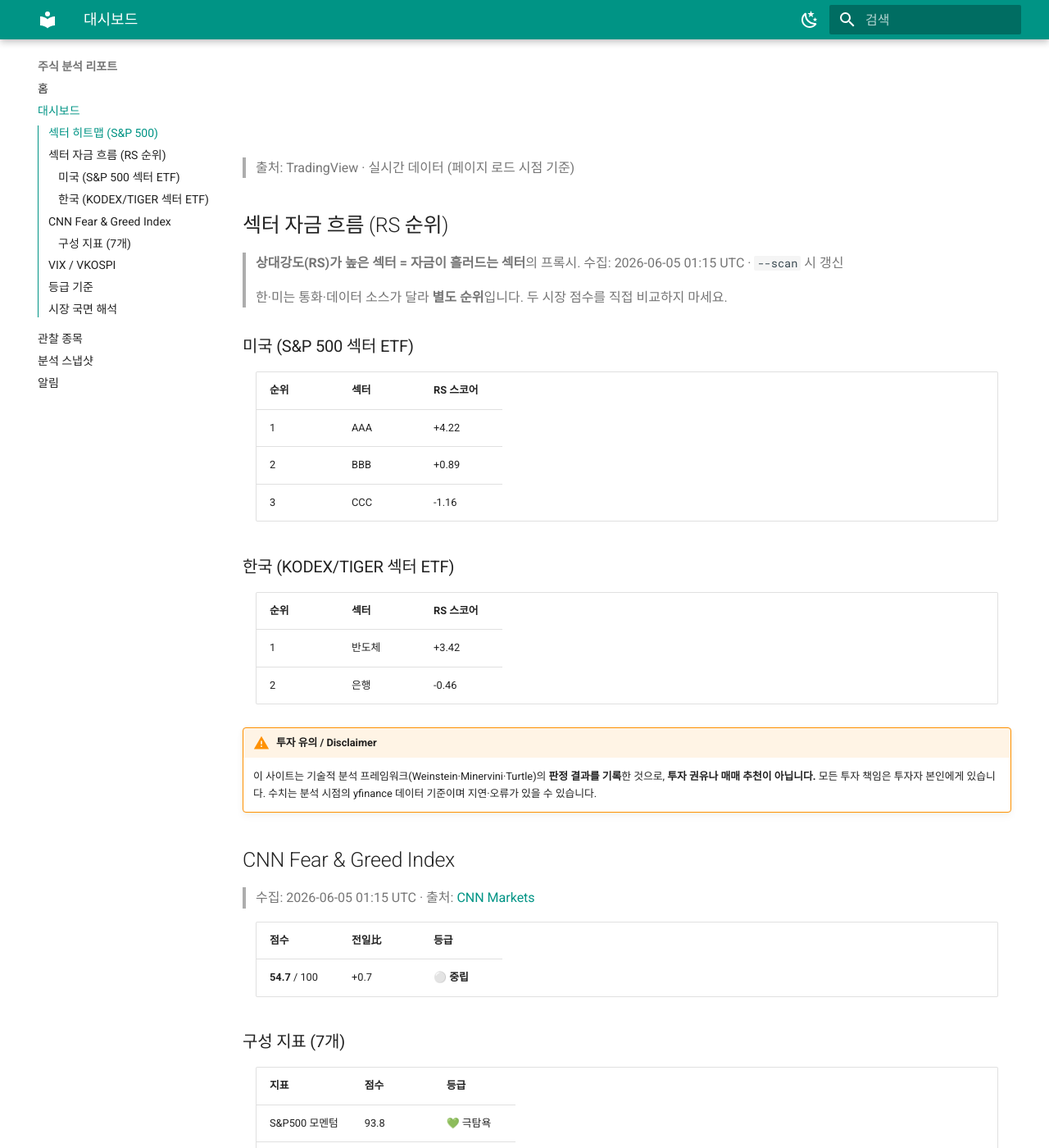
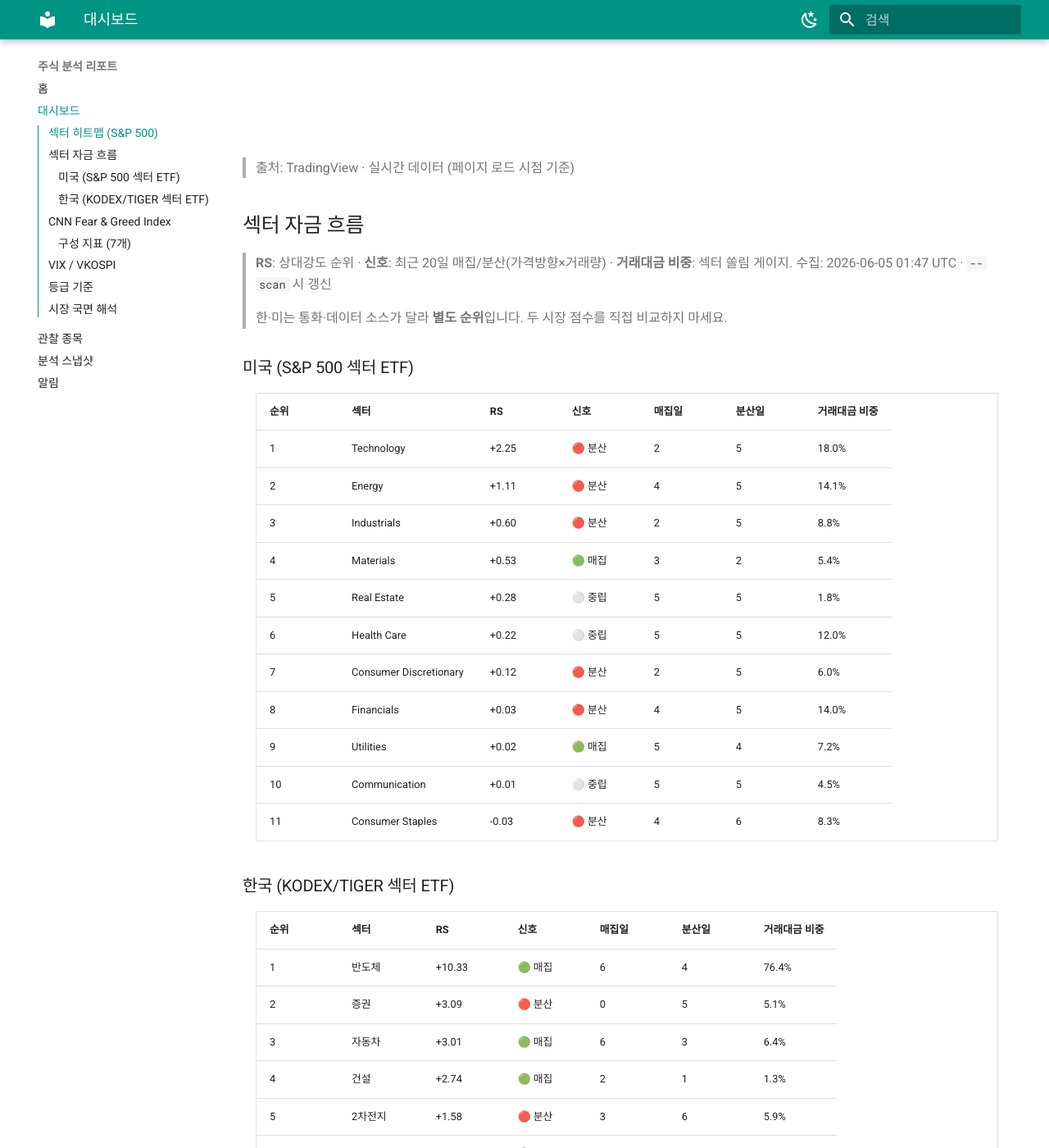
Before and after one commit to workindex/stock-reports, an MkDocs documentation site: the page built from docs/fear-index.md, in a window 1280 px wide and 1400 px high, scrolled down 579 px. Shown: the whole window at 82% size. Built offline with MkDocs 1.6.1 and Material for MkDocs 9.7.7, drawn with Linux system fonts in a browser that asks for light colours; a script that is not in the unit is left out; comment, search, counter and statistics services are not loaded; some of the changed text lies outside the part shown.

Commit message:
feat: 섹터 신호 테이블에 매집/분산·거래대금 비중 컬럼 추가 (2026-06-05)
RS 순위만 있던 표에 방향 신호와 쏠림 게이지 추가.
🟢 매집 / 🔴 분산 / ⚪ 중립 이모지로 한눈에 파악 가능.

```diff
--- a/docs/fear-index.md
+++ b/docs/fear-index.md
@@ -27,26 +27,46 @@
 > 출처: TradingView · 실시간 데이터 (페이지 로드 시점 기준)
 
 
-## 섹터 자금 흐름 (RS 순위)
+## 섹터 자금 흐름
 
-> **상대강도(RS)가 높은 섹터 = 자금이 흘러드는 섹터**의 프록시. 수집: 2026-06-05 01:15 UTC · `--scan` 시 갱신
+> **RS**: 상대강도 순위 · **신호**: 최근 20일 매집/분산(가격방향×거래량) · **거래대금 비중**: 섹터 쏠림 게이지. 수집: 2026-06-05 01:47 UTC · `--scan` 시 갱신
 >
 > 한·미는 통화·데이터 소스가 달라 **별도 순위**입니다. 두 시장 점수를 직접 비교하지 마세요.
 
 ### 미국 (S&P 500 섹터 ETF)
 
-| 순위 | 섹터 | RS 스코어 |
-|---|---|---|
-| 1 | AAA | +4.22 |
-| 2 | BBB | +0.89 |
-| 3 | CCC | -1.16 |
+| 순위 | 섹터 | RS | 신호 | 매집일 | 분산일 | 거래대금 비중 |
+|---|---|---|---|---|---|---|
+| 1 | Technology | +2.25 | 🔴 분산 | 2 | 5 | 18.0% |
+| 2 | Energy | +1.11 | 🔴 분산 | 4 | 5 | 14.1% |
+| 3 | Industrials | +0.60 | 🔴 분산 | 2 | 5 | 8.8% |
+| 4 | Materials | +0.53 | 🟢 매집 | 3 | 2 | 5.4% |
+| 5 | Real Estate | +0.28 | ⚪ 중립 | 5 | 5 | 1.8% |
+| 6 | Health Care | +0.22 | ⚪ 중립 | 5 | 5 | 12.0% |
+| 7 | Consumer Discretionary | +0.12 | 🔴 분산 | 2 | 5 | 6.0% |
+| 8 | Financials | +0.03 | 🔴 분산 | 4 | 5 | 14.0% |
+| 9 | Utilities | +0.02 | 🟢 매집 | 5 | 4 | 7.2% |
+| 10 | Communication | +0.01 | ⚪ 중립 | 5 | 5 | 4.5% |
+| 11 | Consumer Staples | -0.03 | 🔴 분산 | 4 | 6 | 8.3% |
 
 ### 한국 (KODEX/TIGER 섹터 ETF)
 
-| 순위 | 섹터 | RS 스코어 |
-|---|---|---|
-| 1 | 반도체 | +3.42 |
-| 2 | 은행 | -0.46 |
+| 순위 | 섹터 | RS | 신호 | 매집일 | 분산일 | 거래대금 비중 |
+|---|---|---|---|---|---|---|
+| 1 | 반도체 | +10.33 | 🟢 매집 | 6 | 4 | 76.4% |
+| 2 | 증권 | +3.09 | 🔴 분산 | 0 | 5 | 5.1% |
+| 3 | 자동차 | +3.01 | 🟢 매집 | 6 | 3 | 6.4% |
+| 4 | 건설 | +2.74 | 🟢 매집 | 2 | 1 | 1.3% |
+| 5 | 2차전지 | +1.58 | 🔴 분산 | 3 | 6 | 5.9% |
+| 6 | 은행 | +1.27 | 🔴 분산 | 0 | 3 | 1.0% |
+| 7 | 에너지화학 | +1.13 | 🔴 분산 | 2 | 4 | 0.1% |
+| 8 | 철강 | +0.71 | 🔴 분산 | 2 | 6 | 0.1% |
+| 9 | 소프트웨어 | +0.61 | 🟢 매집 | 3 | 1 | 2.0% |
+| 10 | 운송 | -0.04 | 🟢 매집 | 5 | 2 | 0.0% |
+| 11 | 화장품 | -0.22 | 🟢 매집 | 4 | 3 | 0.6% |
+| 12 | 바이오 | -0.25 | 🟢 매집 | 5 | 3 | 0.8% |
+| 13 | IT | -0.54 | 🔴 분산 | 4 | 5 | 0.1% |
+| 14 | 미디어컨텐츠 | -1.92 | 🔴 분산 | 0 | 8 | 0.1% |
 
 !!! warning "투자 유의 / Disclaimer"
     이 사이트는 기술적 분석 프레임워크(Weinstein·Minervini·Turtle)의 **판정 결과를 기록**한 것으로,
@@ -56,7 +76,7 @@
 
 ## CNN Fear & Greed Index
 
-> 수집: 2026-06-05 01:15 UTC · 출처: [CNN Markets](https://edition.cnn.com/markets/fear-and-greed)
+> 수집: 2026-06-05 01:47 UTC · 출처: [CNN Markets](https://edition.cnn.com/markets/fear-and-greed)
 
 | 점수 | 전일比 | 등급 |
 |------|--------|------|
@@ -76,7 +96,7 @@
 
 ## VIX / VKOSPI
 
-> 수집: 2026-06-05 01:15 UTC · `python monitor.py --scan` 실행 시 갱신
+> 수집: 2026-06-05 01:47 UTC · `python monitor.py --scan` 실행 시 갱신
 
 | 지수 | 현재값 | 전일比 | 등급 | 시장 국면 | 신규 진입 |
 |------|--------|--------|------|---------|---------|
```
Also changed, not shown: gen.py (+28 -9 lines).
